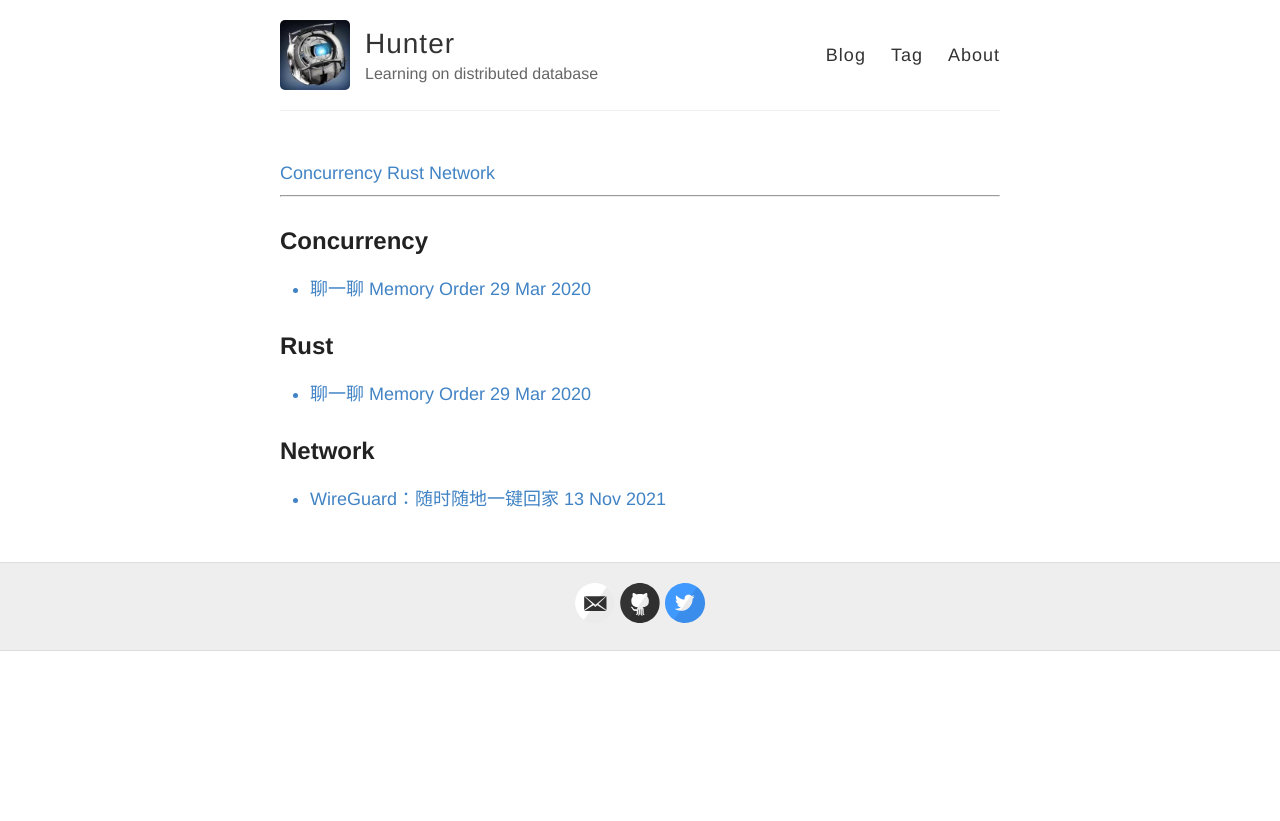
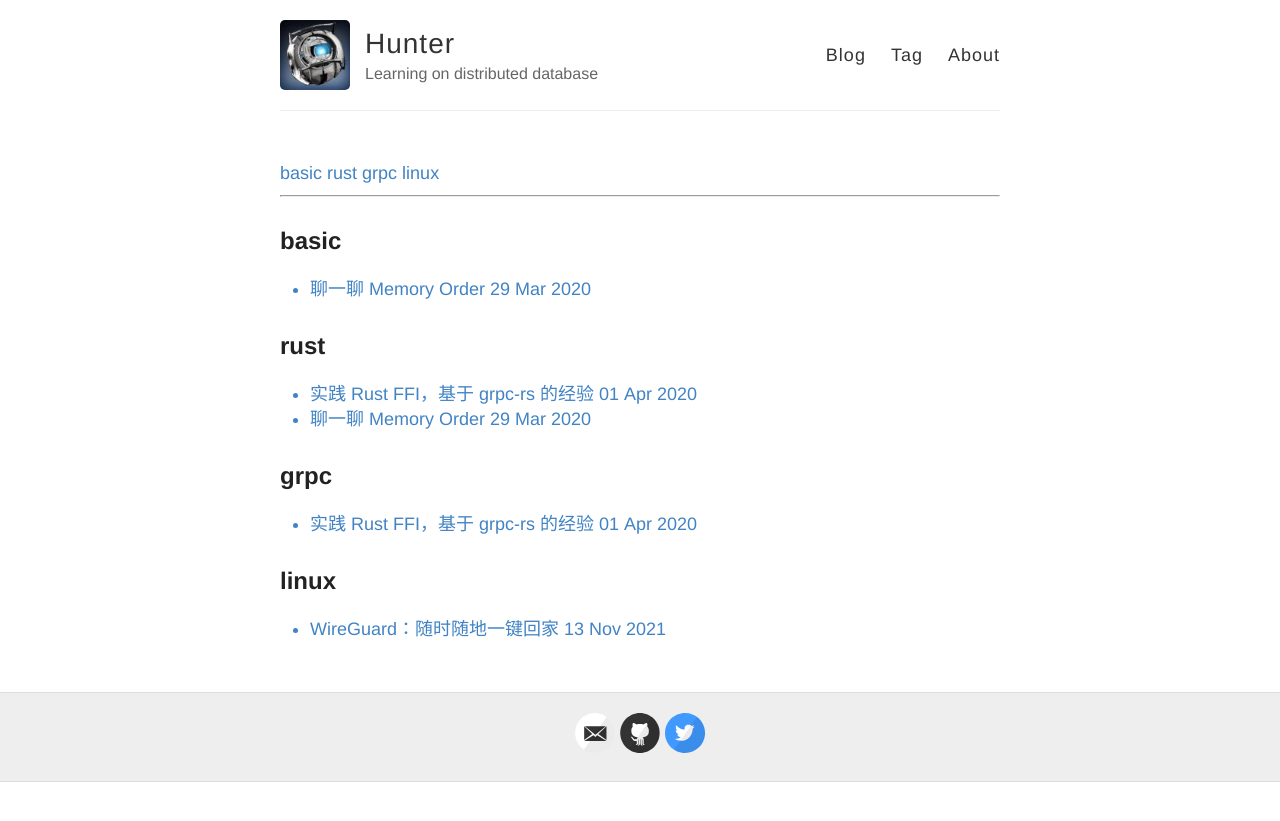
Before and after one commit to hunterlxt/hunterlxt.github.io, a Jekyll site: the page built from tag.md, in a window 1280 px wide. Shown: the top 821 px of the page. Built offline with Jekyll 4.4.1, drawn with Linux system fonts in a browser that asks for light colours; part of the change alters nothing that is shown.

Commit message:
2020-04-01
Signed-off-by: Xintao <hunterlxt@live.com>

```diff
--- a/_posts/2020-03-29-atomic-ordering.md
+++ b/_posts/2020-03-29-atomic-ordering.md
@@ -3,7 +3,7 @@ layout: post
 title: 聊一聊 Memory Order
 subtitle: 副标题
 date: 2020-03-29
-tags: [Concurrency, Rust]
+tags: [basic, rust]
 ---
 
 在学习 C++ 的时候接触了 Memory Order 的概念，今天刷知乎时看到有人讨论，写了几个 example 做了验证，发现之前对这个东西的理解有偏差。这次重新学习后做一个整理。
--- /dev/null
+++ b/_posts/2020-04-01-grpc-ffi.md
@@ -0,0 +1,46 @@
+---
+layout: post
+title: 实践 Rust FFI，基于 grpc-rs 的经验
+subtitle: 副标题
+date: 2020-04-01
+tags: [grpc, rust]
+---
+
+来 P 社的接触的第一个 repo 就是 grpc-rs，这是一个 rust 封装的 grpc lib，在 tonic 成熟之前应该是 rust 社区唯一可放心使用的 grpc 库了。这里记录一下实践 FFI 的经验，包括如何构建编译一个 rust 包装的 c/cpp 的心得。
+
+## FFI
+
+Rust 提供了一系列方便 FFI 的东西，这里回顾几点：
+1. PhantomData: 这个是给编译器标记用的，runtime 的时候就当它不存在了，在 FFI 的时候主要为 rust 结构体里的一些没有 lifetime 标记的 c 的指针使用，但在 grpc-rs 里实际用处并不大，如果网上翻一翻文章，很多人喜欢用「因为你要为结构体提供一个返回引用的方法，因此需要写 'a，这样你的 struct 也会带一个 <'a> 最后发现你不能编译啦，就要用到 PhantomData<'&a>」这个例子。但大多数编译器会自行推导，自动为没有加注生命周期的 & 加上相同的标记，所以这个特性用到的不多。
+2. extern: 这个是为了让被声明的函数签名声明为 C ABI，以方便调用到 C 编译的库函数，插一嘴，ABI 总结为 CPU 如何具体执行函数（包括压栈顺序，返回值存放位置）的统一约定，所以调用不同语言编译出来的库函数，大家统一一种 ABI 这样编译出来的函数签名长的也都类似，方便互相调用。BTW，rust 不写 extern "C" 默认就是 "rust" ABI 行为。
+3. bindgen: 一个第三方自动生成 ABI 的工具
+
+## bindgen 替代手写 extern 函数签名
+
+比较粗暴的方法是，手撸所有要用到的 C 库函数签名，并且还需要精心考虑怎么为 enum 类型设计 rust 对应的结构体，早期的 rust-rocksdb 和 grpc-rs 都是手撸出来的，但是现在 rust 社区使用 bindgen 已经基本是共识了。只要传入一些 C/C++ 头文件，就能自动生成一系列 rust 绑定的代码。
+
+在调试的时候发现，grpc 一开始并没有设计为一个给其他仓库用来绑定的，所以头文件定义非常混乱，在 include 目录下还有 grpc，grpc++, grpcpp 三个目录，WTF！甚至里面的函数定义也区分为 API 类型的和不是 API 仅内部使用的，并没有类似 rocksdb 有一个方便的 c.h 专门用于 c 绑定读取的头文件。所以这里我用 WalkDir 遍历了所有的 include 并且通过判断是否有特定的 GRPCAPI 和 GPRAPI 关键字来判断是否有必要将这个 header 给 clang 预处理，因为各种内外使用的函数这里都有定义，所以要尽可能减少生成的结果体积。
+
+这里不同的 c++ 版本也会对预处理的结果有干扰，甚至导致编译失败，可以看你用的项目的 cmake or makefile 文件，找找 CMAKE_CXX_STANDARD 关键字，和你用的项目保持统一的 c++ 版本。grpc 可以被外部使用的函数一般有一些固定开头比如 grpc_* gpr_* 可以通过黑白名单再次过滤，不然将一些内部函数，尤其还是系统绑定的函数 bindgen 出来就没有必要了。
+
+这里后来还做了一个小优化，因为 unix 的平台生成的函数签名基本可以互用，所以可以通过 cfg 在 unix 平台下跳过 bindgen 用预生成的 rust 文件。当然这个也做了一个环境变量在 CI 的时候检查是否及时更新该文件内容（比如升级 grpc 库的版本的 pr）
+
+## 编译和链接
+
+解决了函数签名自动生成的问题，剩下的就是要执行的时候读取到这些接口处不能 panic，为此需要将它们涉及的函数实现即 grpc 库编译出来并链接到 rust 这里。
+
+编译连接的逻辑主要在 build.rs 中实现，这里的 main 函数会先于构建整个 crate 之前执行。
+
+grpc-rs 借助了 cmake 这个 crate 来帮助对 grpc repo 进行编译，这里可以对不同的 cmake 参数设置，根据需要读一下 grpc 的 CMakeLists 文件，这里有很多坑，比如在 macos 下一些需要链接 libc++ 等，这些都是在调试中发现的。
+
+因为 ssl 接口也是一致的，所以这里我们还加入了多个 ssl 库实现供你选择，包括从系统里链接、openssl、boringssl。
+
+关于模块化改造，不只是 ssl，只要底层 CMakeLists 提供了选项，你都可以根据自己的需要编译。
+
+有些函数的处理不方便直接调用 grpc 的函数，像在 grpc-rs 里，还做了一个 grpc_wrap.cc 文件用于对一些函数进行 c++ 层级的封装以减少 rust 这里 unsafe 的处理，这里可以用 cc 这个库来编译。
+
+当上面的所有库都编译好后，可以使用 cargo 的编译脚本对这些库进行链接即可。
+
+## 其它
+
+一般而言，当你需要在你的项目包含链接一个 C 库的时候，可能需要做比较多的编译连接工作，为了抽象分层，可以把这部分单独做一个 crate 出来，这样你的 rust 核心程序可以将其作为依赖引入，在那里进行 rust 化改造，以生成更为 rust 友好的接口。这部分 rust 化的封装细节可以参考 https://pingcap.com/zh/blog/tikv-source-code-reading-8
--- a/_posts/2021-11-13-wireguard.md
+++ b/_posts/2021-11-13-wireguard.md
@@ -3,7 +3,7 @@ layout: post
 title: WireGuard：随时随地一键回家
 subtitle: 副标题
 date: 2021-11-13
-tags: [Network]
+tags: [linux]
 ---
 
 双十一薅了腾讯云三年vps的羊毛，准备拿来部署一个局域网方便在外用家里的开发机。wireguard ubuntu 原生的 VPN 工具，不过因为协议没有混淆，部署在海外 VPS 很容易被封，建议只用于正常 VPN 需求。部署很简单只需要： 1.公钥/私钥 2.wg配置文件 即可。
```
